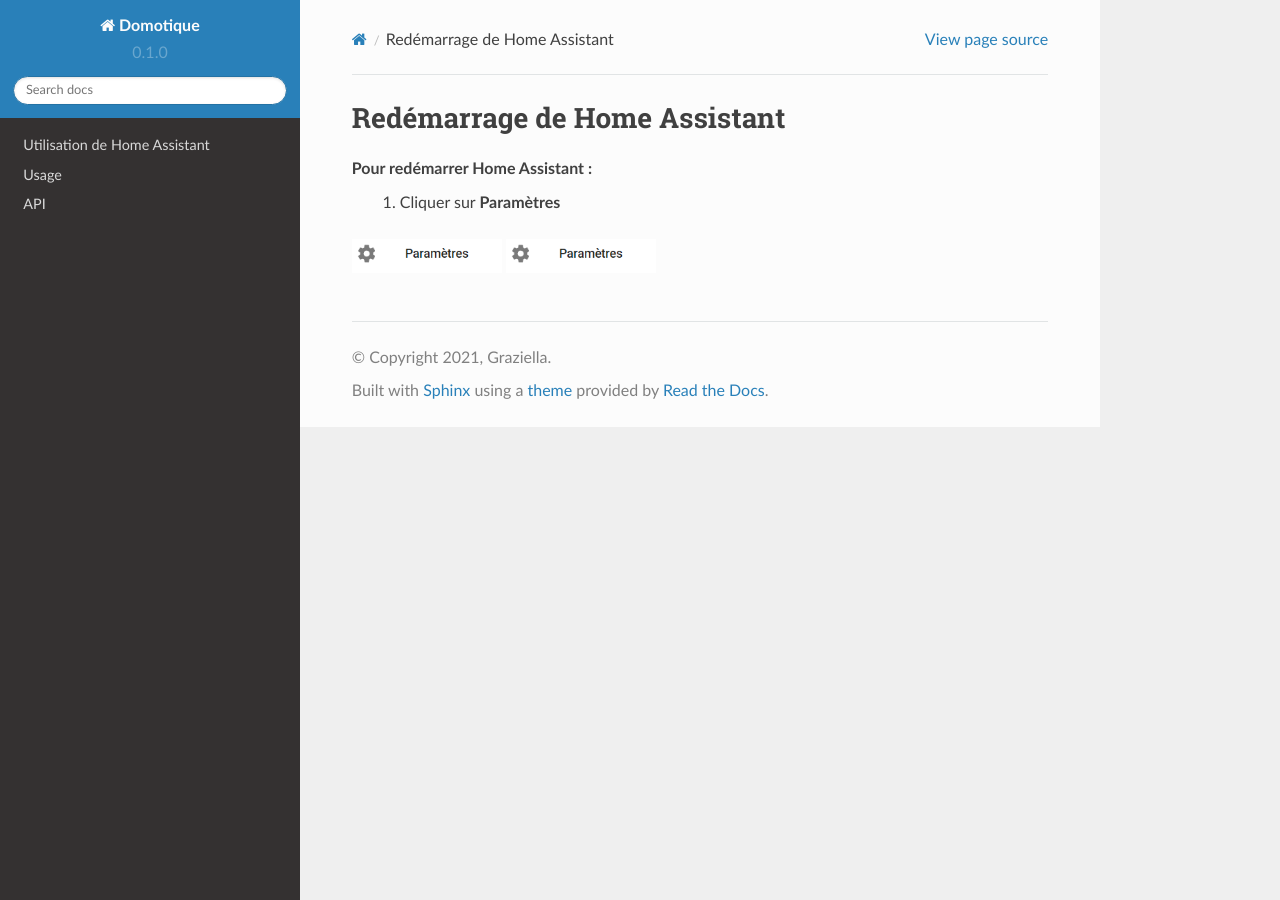
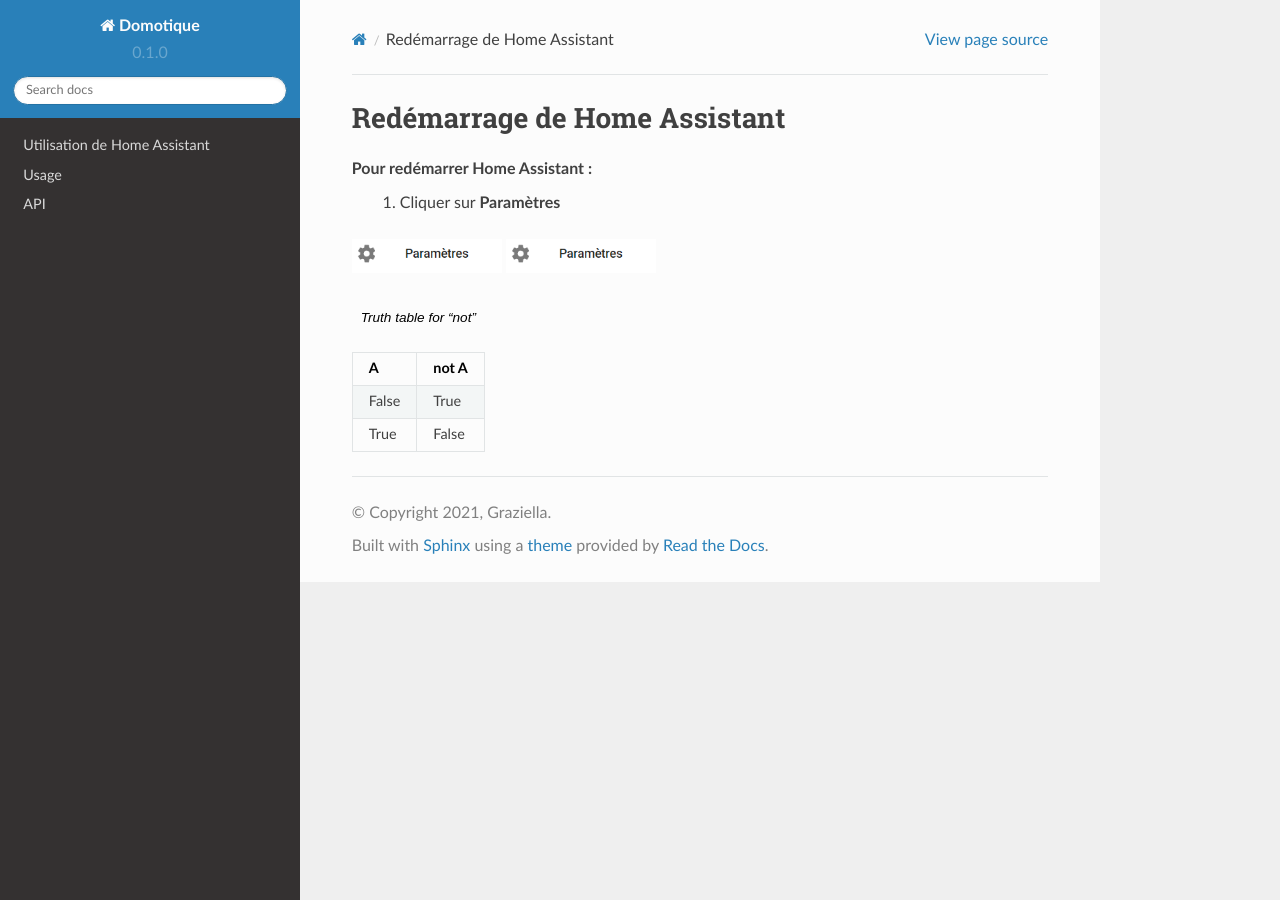
Before and after one commit to gcadorel2733/rdt-documentation, a Sphinx documentation site: the page built from docs/source/redemarrage.rst, in a window 1280 px wide. Built offline with Sphinx 7.4.7 and the Read the Docs theme 2.0.0, drawn with Linux system fonts in a browser that asks for light colours.

Commit message:
Update redemarrage.rst

```diff
--- a/docs/source/redemarrage.rst
+++ b/docs/source/redemarrage.rst
@@ -14,3 +14,13 @@
 
 .. image:: images/parametres.png
    :width: 150
+
+.. table:: Truth table for "not"
+   :widths: auto
+
+   =====  =====
+     A    not A
+   =====  =====
+   False  True
+   True   False
+   =====  =====
```
